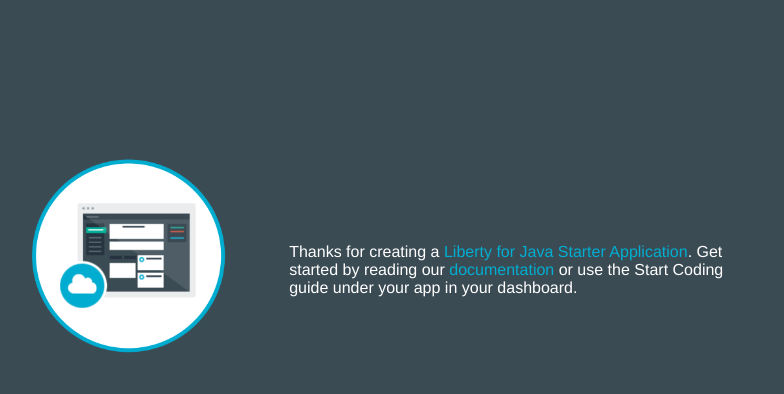
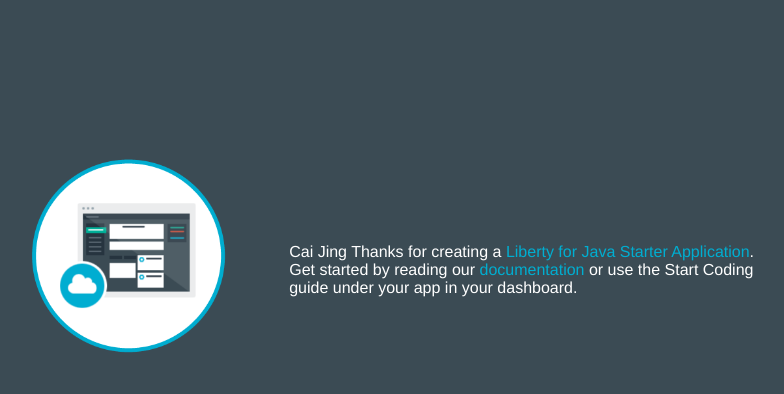
Before and after one commit to JoannaCai/shaseng, a plain HTML site: page WebContent/index.html in a window 1280 px wide. Shown: the whole page, without its empty margins (253-1037 px from the left). Drawn offline with Linux system fonts and the light colour scheme; no server answers.

Commit message:
change static html

```diff
--- a/WebContent/index.html
+++ b/WebContent/index.html
@@ -12,7 +12,7 @@
 			</td>
 			<td>
 				<h1 id = "message"></h1>
-				<p class='description'></p> Thanks for creating a <span class="blue">Liberty for Java Starter Application</span>. Get started by reading our <a
+				<p class='description'></p> Cai Jing Thanks for creating a <span class="blue">Liberty for Java Starter Application</span>. Get started by reading our <a
 				href="https://www.ng.bluemix.net/docs/#starters/liberty/index.html#liberty">documentation</a>
 				or use the Start Coding guide under your app in your dashboard.
 			</td>
```
